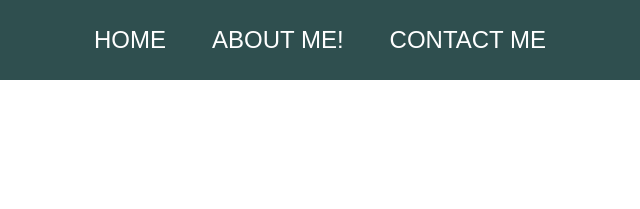
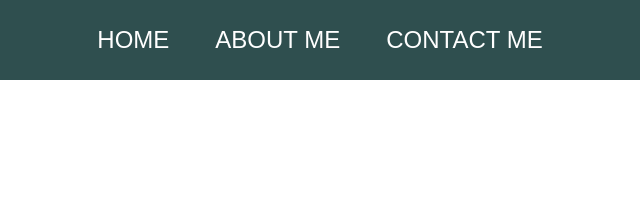
Before and after one commit to fauzanraf/belajar-coding, a plain HTML site: page about.html in a window 1280 px wide. Shown: the top 209 px of the page, 320-960 px from the left. Drawn offline with Linux system fonts and the light colour scheme.

Commit message:
Update terbaru

```diff
--- a/about.html
+++ b/about.html
@@ -12,7 +12,7 @@
                         <a href="index.html" class="a-navbar">HOME</a>
                     </li>
                     <li class="li-navbar">
-                        <a href="#" class="a-navbar">ABOUT ME!</a>
+                        <a href="#" class="a-navbar">ABOUT ME</a>
                     </li>
                     <li class="li-navbar">
                         <a href="contact.html" class="a-navbar">CONTACT ME</a>
```
Also changed, not shown: baru.html (deleted).
